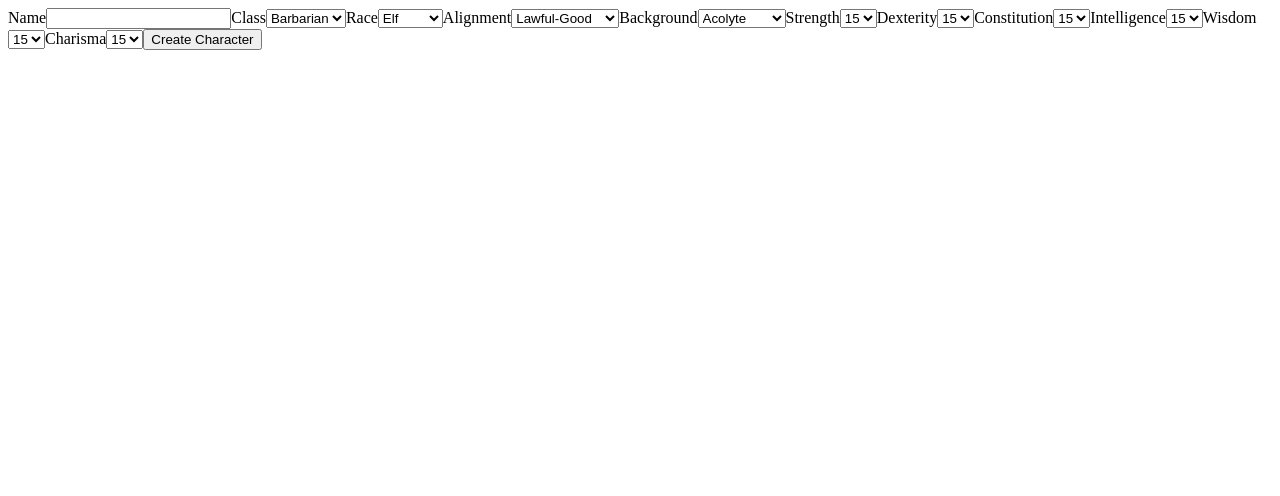
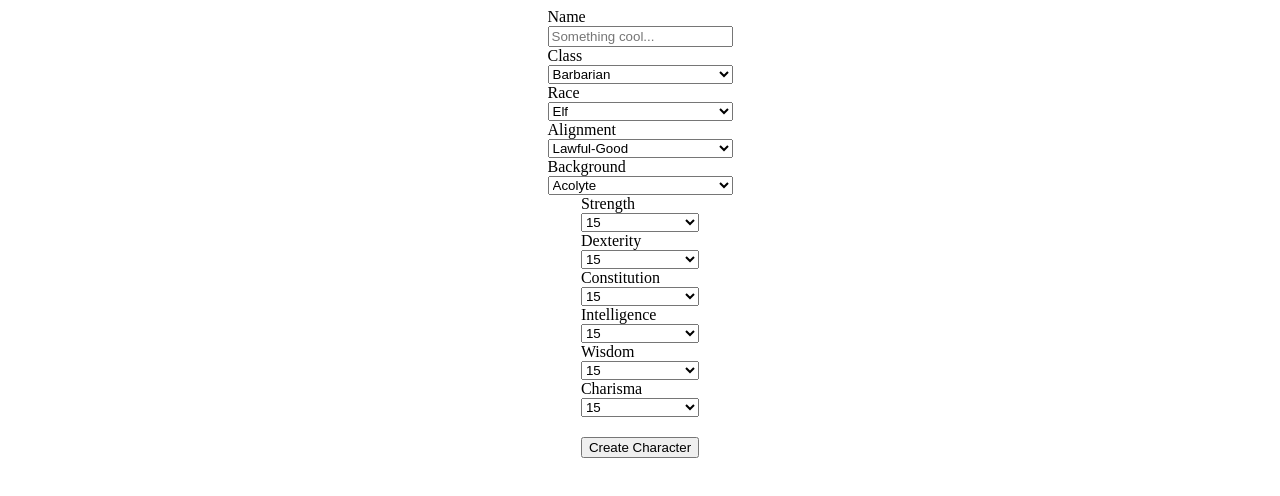
Before and after one commit to Leon-Parsons/DND-MERN-2, a React (Vite) app in the folder client/: page / in a window 1280 px wide. Shown: the top 496 px of the page. Built offline with nearby package versions, Linux system fonts and the light colour scheme.

Commit message:
Adds very basic css styling to create char page

```diff
--- a/client/src/components/CreateCharacter.jsx
+++ b/client/src/components/CreateCharacter.jsx
@@ -1,6 +1,7 @@
 import React from 'react'
 import {useState } from 'react'
 import axios from 'axios'
+import "../styles/createCharacter.css"
 
 function CreateCharacter() {
 
@@ -27,9 +28,11 @@ function CreateCharacter() {
   }
 
   return (
-    <div>
+    <>
+      <div id="create-char-page">
+        <div id="char-options-di" className='char-column'>
           <label for="name-input">Name</label>
-      <input name="name-input" type ="text" onChange={(e) => setCharName(e.target.value)}/>
+          <input name="name-input" type ="text" onChange={(e) => setCharName(e.target.value)} placeholder='Something cool...'/>
 
           <label for="class-dd">Class</label>
           <select name="class-dd" onChange={(e) => setCharClass(e.target.value)}>
@@ -62,7 +65,9 @@ function CreateCharacter() {
             <option value = "Criminal">Criminal</option>
             <option value = "Entertainer">Entertainer</option>
           </select>
+        </div>
 
+        <div id="char-stats-div" className='char-column'>
           <label for="str-dd">Strength</label>
           <select name="str-dd" onChange={(e) => setStrength(e.target.value)}>
             <option value = "15">15</option>
@@ -123,11 +128,12 @@ function CreateCharacter() {
             <option value = "8">8</option>
           </select>
 
-
-
-
-      <button onClick={Submit}>Create Character</button>
+          <div id="finalise-char">
+            <button id="finalise-btn" onClick={Submit}>Create Character</button>
           </div>
+        </div>
+      </div>
+    </>
   )
 }
 
--- /dev/null
+++ b/client/src/styles/createCharacter.css
@@ -0,0 +1,16 @@
+#create-char-page {
+  display: grid;
+  align-content: center;
+  justify-content: center;
+}
+
+
+.char-column {
+  display: grid;
+  align-items: center;
+  justify-content: center;
+}
+
+#finalise-btn{
+  margin-top: 20px;
+}
```
Lines whose indentation alone changed are shown as unchanged.
